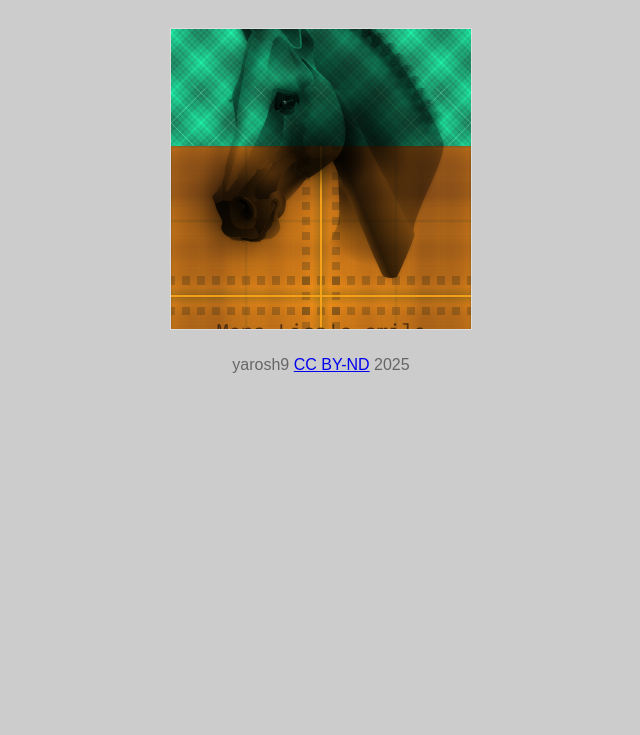
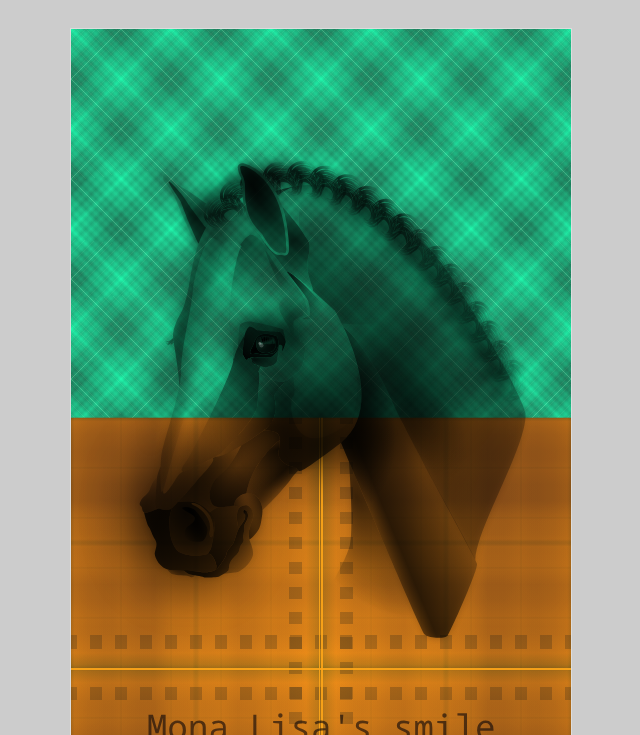
Before and after one commit to yarosh9/mlsmile, a plain HTML site: page docs/index.html in a window 1280 px wide. Shown: the part 65-800 px from the top of the page, without its empty margins (319-959 px from the left). Drawn offline with Linux system fonts and the light colour scheme.

Commit message:
Increase gallery image size to 500px

```diff
--- a/docs/style.css
+++ b/docs/style.css
@@ -25,8 +25,7 @@ p {
             justify-content: center;
 }
 .gallery img {
-            width: 300px;
-            height: 300px;
+            width: 500px;
             object-fit: cover;
             margin: 10px;
             border: 1px solid #ddd;
```
